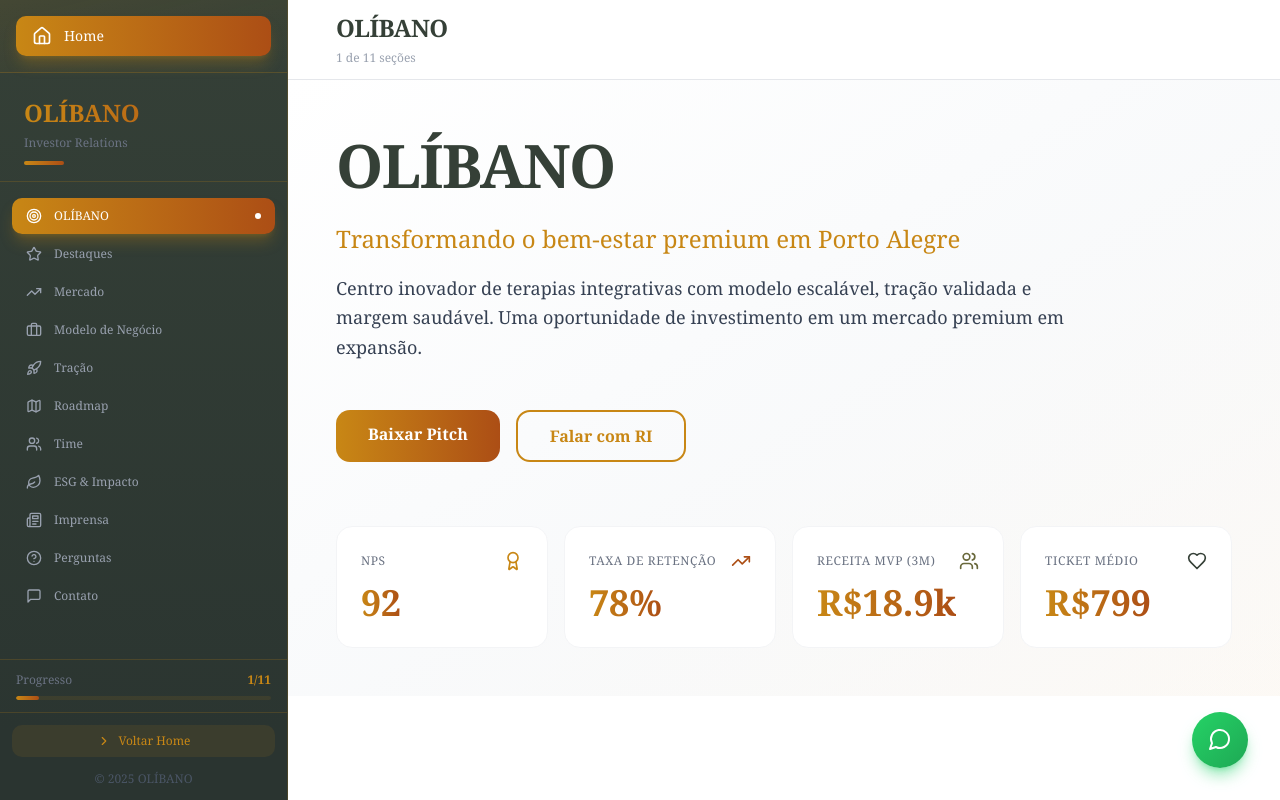
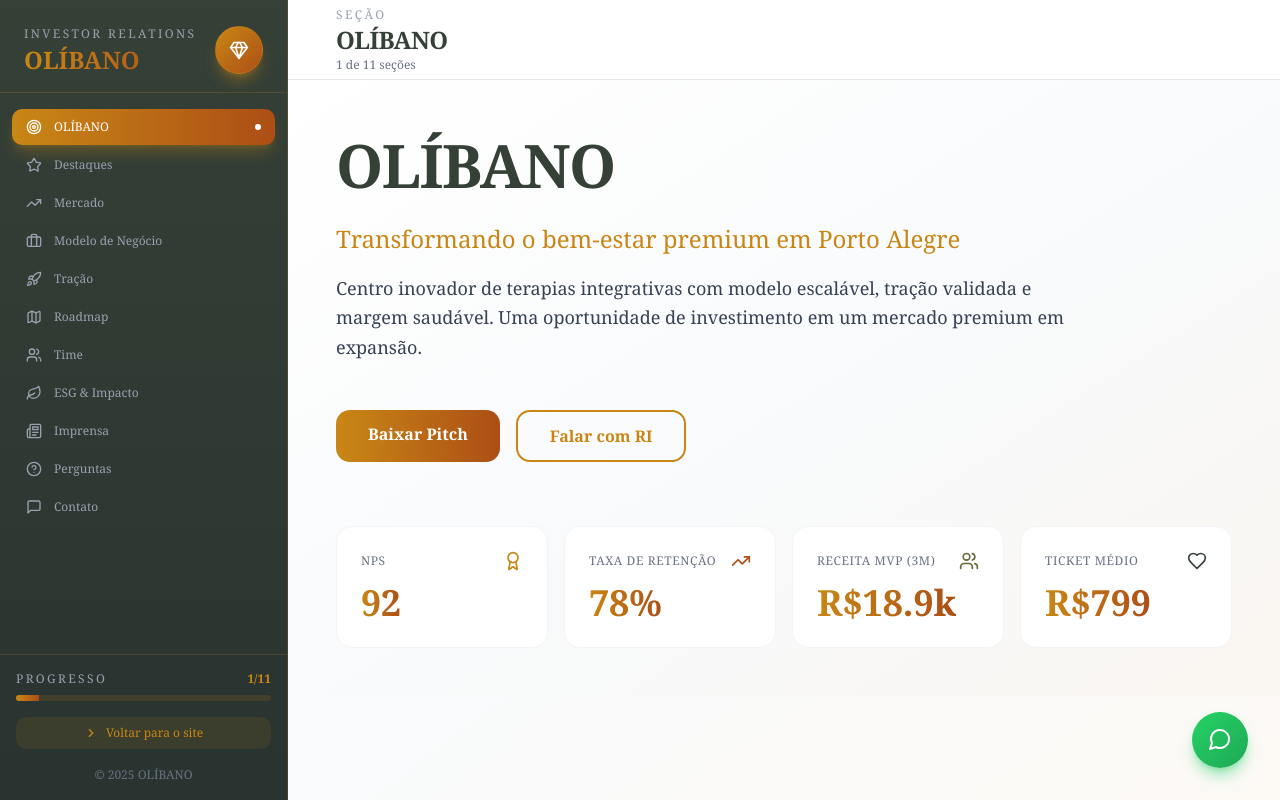
Before and after one commit to hubdogestor/RI-Olibano, a Next.js app: page /ri in a window 1280 px wide. Built offline with nearby package versions, Linux system fonts and the light colour scheme.

Commit message:
refactor: aprimorar a estrutura do layout e a responsividade da barra lateral

```diff
--- a/app/ri/page.tsx
+++ b/app/ri/page.tsx
@@ -37,9 +37,9 @@ export default function PitchDeckPage() {
   const [activeSection, setActiveSection] = useState("hero")
 
   return (
-    <div className="flex h-screen bg-white overflow-hidden relative">
+    <div className="flex min-h-screen lg:h-screen bg-white overflow-hidden relative">
       <Sidebar sections={sections} activeSection={activeSection} onSectionChange={setActiveSection} />
-      <div className="flex-1 lg:ml-0 pt-16 lg:pt-0">
+      <div className="flex-1 w-full pt-16 lg:pt-0 lg:pl-72">
         <PitchContainer activeSection={activeSection} data={riData} sections={sections} />
       </div>
       <WhatsAppButton />
--- a/components/ri/pitch-container.tsx
+++ b/components/ri/pitch-container.tsx
@@ -31,6 +31,7 @@ interface PitchContainerProps {
 
 export default function PitchContainer({ activeSection, data, sections }: PitchContainerProps) {
   const currentSectionData = sections.find((s) => s.id === activeSection)
+  const currentIndex = sections.findIndex((s) => s.id === activeSection)
 
   const renderSection = () => {
     switch (activeSection) {
@@ -62,24 +63,25 @@ export default function PitchContainer({ activeSection, data, sections }: PitchC
   }
 
   return (
-    <main className="flex-1 flex flex-col overflow-hidden ml-72">
-      {/* Header */}
-      <div className="h-20 border-b border-gray-200 bg-white px-12 flex items-center justify-between">
+    <main className="flex-1 flex flex-col lg:h-screen lg:overflow-hidden">
+      {/* Cabeçalho fixo */}
+      <div className="sticky top-16 lg:top-0 z-30 h-16 sm:h-20 border-b border-gray-200 bg-white/90 backdrop-blur flex items-center px-4 sm:px-8 lg:px-12">
         <motion.div
           key={activeSection}
-          initial={{ opacity: 0 }}
-          animate={{ opacity: 1 }}
+          initial={{ opacity: 0, y: 8 }}
+          animate={{ opacity: 1, y: 0 }}
           transition={{ duration: 0.3 }}
         >
-          <h2 className="text-2xl font-serif font-bold text-[#354037] mb-1">{currentSectionData?.title}</h2>
-          <p className="text-xs text-gray-400">
-            {sections.findIndex((s) => s.id === activeSection) + 1} de {sections.length} seções
+          <p className="text-xs text-gray-400 uppercase tracking-[0.2em]">Seção</p>
+          <h2 className="text-2xl font-serif font-bold text-[#354037] leading-tight">{currentSectionData?.title}</h2>
+          <p className="text-xs text-gray-500">
+            {currentIndex + 1} de {sections.length} seções
           </p>
         </motion.div>
       </div>
 
-      {/* Content Area */}
-      <div className="flex-1 overflow-y-auto bg-gradient-to-br from-white via-gray-50 to-[#C88715]/2">
+      {/* Conteúdo */}
+      <div className="flex-1 bg-gradient-to-br from-white via-gray-50 to-[#C88715]/5 lg:overflow-y-auto">
         <AnimatePresence mode="wait">
           <motion.div
             key={activeSection}
@@ -87,7 +89,7 @@ export default function PitchContainer({ activeSection, data, sections }: PitchC
             animate={{ opacity: 1, x: 0 }}
             exit={{ opacity: 0, x: -60 }}
             transition={{ duration: 0.4, ease: "easeInOut" }}
-            className="h-full"
+            className="min-h-full"
           >
             {renderSection()}
           </motion.div>
--- a/components/ri/sidebar.tsx
+++ b/components/ri/sidebar.tsx
@@ -1,54 +1,85 @@
 "use client"
 
-import { motion, AnimatePresence } from "framer-motion"
+import { useState } from "react"
+import { AnimatePresence, motion } from "framer-motion"
+import Link from "next/link"
+import type { LucideIcon } from "lucide-react"
+import { Gem, Menu, X, ChevronRight } from "lucide-react"
 import { cn } from "@/lib/utils"
-import { Home, Menu, ChevronRight, X } from "lucide-react"
-import Link from "next/link"
-import { useState } from "react"
 
 interface SidebarProps {
-  sections: Array<{ id: string; title: string; icon: any }>
+  sections: Array<{ id: string; title: string; icon: LucideIcon }>
   activeSection: string
   onSectionChange: (sectionId: string) => void
 }
 
 export default function Sidebar({ sections, activeSection, onSectionChange }: SidebarProps) {
   const [isExpanded, setIsExpanded] = useState(false)
-  const activeIndex = sections.findIndex((s) => s.id === activeSection)
+  const activeIndex = sections.findIndex((section) => section.id === activeSection)
+
+  const handleChange = (sectionId: string) => {
+    onSectionChange(sectionId)
+  }
+
+  const renderSectionButtons = (closeAfterSelect = false) =>
+    sections.map((section, index) => (
+      <motion.button
+        key={section.id}
+        initial={{ opacity: 0, x: -20 }}
+        animate={{ opacity: 1, x: 0 }}
+        transition={{ delay: 0.05 * index }}
+        onClick={() => {
+          handleChange(section.id)
+          if (closeAfterSelect) {
+            setIsExpanded(false)
+          }
+        }}
+        className={cn(
+          "w-full text-left px-3.5 py-2.5 rounded-lg font-medium transition-all duration-300 flex items-center gap-3",
+          activeSection === section.id
+            ? "bg-gradient-to-r from-[#C88715] to-[#AC4E15] text-white shadow-lg shadow-[#C88715]/30"
+            : "text-gray-400 hover:text-[#C88715] hover:bg-[#C88715]/10",
+        )}
+      >
+        <section.icon className="w-4 h-4 flex-shrink-0" />
+        <span className="text-xs flex-1">{section.title}</span>
+        {activeSection === section.id && (
+          <motion.div initial={{ scale: 0 }} animate={{ scale: 1 }} className="w-1.5 h-1.5 rounded-full bg-white" />
+        )}
+      </motion.button>
+    ))
 
   return (
     <>
-      {/* Fixed Top Navigation Bar - Mobile */}
+      {/* Barra superior móvel minimalista */}
       <div className="lg:hidden fixed top-0 left-0 right-0 h-16 bg-gradient-to-r from-[#354037] to-[#2a3430] border-b border-[#C88715]/20 flex items-center justify-between px-4 z-50">
-        {/* Hamburger Button */}
         <motion.button
-          onClick={() => setIsExpanded(!isExpanded)}
-          className="p-2 rounded-lg bg-[#C88715] text-white hover:bg-[#AC4E15] transition-colors"
-          whileTap={{ scale: 0.95 }}
+          onClick={() => setIsExpanded((prev) => !prev)}
+          className="inline-flex h-11 w-11 items-center justify-center rounded-full bg-[#C88715] text-white shadow-lg shadow-[#C88715]/40 transition-colors"
+          whileTap={{ scale: 0.94 }}
+          aria-label="Abrir menu de seções"
         >
           {isExpanded ? <X className="w-5 h-5" /> : <Menu className="w-5 h-5" />}
         </motion.button>
 
-        {/* Logo on Mobile */}
         <div className="text-lg font-serif font-bold bg-gradient-to-r from-[#C88715] to-[#AC4E15] bg-clip-text text-transparent">
           OLÍBANO
         </div>
 
-        {/* Home Button on Mobile */}
         <motion.button
           onClick={() => {
-            onSectionChange("hero")
+            handleChange("hero")
             setIsExpanded(false)
           }}
-          className="p-2 rounded-lg hover:bg-[#C88715]/20 text-[#C88715] transition-colors"
-          whileTap={{ scale: 0.95 }}
-          title="Voltar para Home"
+          className="inline-flex h-11 w-11 items-center justify-center rounded-full border border-[#C88715]/40 text-[#C88715] transition-all hover:bg-[#C88715]/10"
+          whileTap={{ scale: 0.94 }}
+          aria-label="Ir para início"
         >
-          <Home className="w-5 h-5" />
+          <Gem className="w-5 h-5" />
         </motion.button>
       </div>
 
-      {/* Overlay for mobile */}
+      {/* Overlay móvel */}
       <AnimatePresence>
         {isExpanded && (
           <motion.div
@@ -61,7 +92,7 @@ export default function Sidebar({ sections, activeSection, onSectionChange }: Si
         )}
       </AnimatePresence>
 
-      {/* Mobile Sidebar - Full height below top bar */}
+      {/* Gaveta lateral móvel */}
       <AnimatePresence>
         {isExpanded && (
           <motion.aside
@@ -71,40 +102,15 @@ export default function Sidebar({ sections, activeSection, onSectionChange }: Si
             transition={{ duration: 0.3 }}
             className="lg:hidden fixed left-0 top-16 h-[calc(100vh-64px)] w-64 bg-gradient-to-b from-[#354037] to-[#2a3430] border-r border-[#C88715]/20 flex flex-col z-40 overflow-y-auto"
           >
-            {/* Header */}
             <div className="px-6 pt-6 pb-4 border-b border-[#C88715]/20">
               <motion.div initial={{ opacity: 0, y: -20 }} animate={{ opacity: 1, y: 0 }} transition={{ delay: 0.1 }}>
-                <p className="text-xs text-gray-500 mt-1">Investor Relations</p>
-                <div className="h-1 w-10 bg-gradient-to-r from-[#C88715] to-[#AC4E15] rounded-full mt-2" />
+                <p className="text-xs text-gray-400 uppercase tracking-[0.2em]">Investor Relations</p>
+                <div className="h-1 w-12 bg-gradient-to-r from-[#C88715] to-[#AC4E15] rounded-full mt-3" />
               </motion.div>
             </div>
 
-            {/* Navigation */}
-            <nav className="flex-1 py-4 space-y-0.5 px-3">
-              {sections.map((section, index) => (
-                <motion.button
-                  key={section.id}
-                  initial={{ opacity: 0, x: -20 }}
-                  animate={{ opacity: 1, x: 0 }}
-                  transition={{ delay: 0.05 * index }}
-                  onClick={() => {
-                    onSectionChange(section.id)
-                    setIsExpanded(false)
-                  }}
-                  className={cn(
-                    "w-full text-left px-3.5 py-2.5 rounded-lg font-medium transition-all duration-300 flex items-center gap-3",
-                    activeSection === section.id
-                      ? "bg-gradient-to-r from-[#C88715] to-[#AC4E15] text-white shadow-lg shadow-[#C88715]/30"
-                      : "text-gray-400 hover:text-[#C88715] hover:bg-[#C88715]/10",
-                  )}
-                >
-                  {section.icon && <section.icon className="w-4 h-4 flex-shrink-0" />}
-                  <span className="text-xs flex-1">{section.title}</span>
-                </motion.button>
-              ))}
-            </nav>
+            <nav className="flex-1 py-4 space-y-0.5 px-3">{renderSectionButtons(true)}</nav>
 
-            {/* Footer */}
             <div className="p-3 border-t border-[#C88715]/20 bg-[#2a3430]/50 space-y-3">
               <Link
                 href="/"
@@ -112,110 +118,68 @@ export default function Sidebar({ sections, activeSection, onSectionChange }: Si
                 className="w-full flex items-center justify-center gap-2 px-3 py-2 rounded-lg bg-[#C88715]/10 text-[#C88715] hover:bg-[#C88715]/20 transition-all duration-300 text-xs font-medium"
               >
                 <ChevronRight className="w-3.5 h-3.5" />
-                Voltar Home
+                Voltar para o site
               </Link>
             </div>
           </motion.aside>
         )}
       </AnimatePresence>
 
-      {/* Desktop Sidebar */}
-      <motion.aside
-        initial={{ x: -320 }}
-        animate={{ x: 0 }}
-        transition={{ duration: 0.3, ease: "easeOut" }}
-        onHoverStart={() => setIsExpanded(true)}
-        onHoverEnd={() => setIsExpanded(false)}
-        className="hidden lg:flex w-72 bg-gradient-to-b from-[#354037] to-[#2a3430] border-r border-[#C88715]/20 flex-col overflow-hidden fixed left-0 top-0 h-screen z-40"
+      {/* Sidebar desktop fixa */}
+      <aside className="hidden lg:flex w-72 bg-gradient-to-b from-[#354037] to-[#2a3430] border-r border-[#C88715]/20 flex-col overflow-hidden fixed left-0 top-0 h-screen z-40">
+        <div className="p-6 pb-4 border-b border-[#C88715]/20 flex items-center justify-between">
+          <div>
+            <p className="text-xs text-gray-400 uppercase tracking-[0.2em]">Investor Relations</p>
+            <div className="text-2xl font-serif font-bold bg-gradient-to-r from-[#C88715] to-[#AC4E15] bg-clip-text text-transparent">
+              OLÍBANO
+            </div>
+          </div>
+          <motion.button
+            whileTap={{ scale: 0.94 }}
+            onClick={() => handleChange("hero")}
+            className={cn(
+              "inline-flex h-12 w-12 items-center justify-center rounded-full border border-[#C88715]/40 transition-all",
+              activeSection === "hero"
+                ? "bg-gradient-to-br from-[#C88715] to-[#AC4E15] text-white shadow-lg shadow-[#C88715]/40"
+                : "text-[#C88715] hover:bg-[#C88715]/10",
+            )}
+            aria-label="Ir para início"
           >
-        {/* Home Button - Always Visible */}
-        <div className="p-4 border-b border-[#C88715]/20 bg-gradient-to-br from-[#C88715]/10 to-transparent">
-          <motion.button
-            initial={{ opacity: 0, y: -10 }}
-            animate={{ opacity: 1, y: 0 }}
-            onClick={() => onSectionChange("hero")}
-            className={cn(
-              "w-full flex items-center gap-3 px-4 py-2.5 rounded-lg font-medium transition-all duration-300",
-              activeSection === "hero"
-                ? "bg-gradient-to-r from-[#C88715] to-[#AC4E15] text-white shadow-lg shadow-[#C88715]/30"
-                : "text-gray-400 hover:text-[#C88715] hover:bg-[#C88715]/10",
-            )}
-          >
-            <Home className="w-5 h-5 flex-shrink-0" />
-            <span className="text-sm font-medium">Home</span>
+            <Gem className="w-5 h-5" />
           </motion.button>
         </div>
 
-        {/* Header */}
-        <div className="px-6 pt-6 pb-4 border-b border-[#C88715]/20">
-          <motion.div initial={{ opacity: 0, y: -20 }} animate={{ opacity: 1, y: 0 }} transition={{ delay: 0.1 }}>
-            <div className="text-2xl font-serif font-bold bg-gradient-to-r from-[#C88715] to-[#AC4E15] bg-clip-text text-transparent">
-              OLÍBANO
-            </div>
-            <p className="text-xs text-gray-500 mt-1">Investor Relations</p>
-            <div className="h-1 w-10 bg-gradient-to-r from-[#C88715] to-[#AC4E15] rounded-full mt-2" />
-          </motion.div>
-        </div>
+        <nav className="flex-1 overflow-y-auto py-4 space-y-0.5 px-3">{renderSectionButtons()}</nav>
 
-        {/* Navigation */}
-        <nav className="flex-1 overflow-y-auto py-4 space-y-0.5 px-3">
-          {sections.map((section, index) => (
-            <motion.button
-              key={section.id}
-              initial={{ opacity: 0, x: -20 }}
-              animate={{ opacity: 1, x: 0 }}
-              transition={{ delay: 0.05 * index }}
-              onClick={() => onSectionChange(section.id)}
-              className={cn(
-                "w-full text-left px-3.5 py-2.5 rounded-lg font-medium transition-all duration-300 flex items-center gap-3 relative group",
-                activeSection === section.id
-                  ? "bg-gradient-to-r from-[#C88715] to-[#AC4E15] text-white shadow-lg shadow-[#C88715]/30"
-                  : "text-gray-400 hover:text-[#C88715] hover:bg-[#C88715]/10",
-              )}
-            >
-              {section.icon && <section.icon className="w-4 h-4 flex-shrink-0" />}
-              <span className="text-xs flex-1">{section.title}</span>
-              {activeSection === section.id && (
-                <motion.div
-                  initial={{ scale: 0 }}
-                  animate={{ scale: 1 }}
-                  className="w-1.5 h-1.5 rounded-full bg-white"
-                />
-              )}
-            </motion.button>
-          ))}
-        </nav>
-
-        {/* Progress Bar */}
-        <div className="px-4 py-3 border-t border-[#C88715]/20">
-          <div className="flex items-center justify-between mb-2">
-            <span className="text-xs text-gray-500 font-medium">Progresso</span>
+        <div className="px-4 py-4 border-t border-[#C88715]/20 space-y-4 bg-[#2a3430]/40">
+          <div>
+            <div className="flex items-center justify-between">
+              <span className="text-xs text-gray-400 uppercase tracking-[0.2em]">Progresso</span>
               <span className="text-xs text-[#C88715] font-semibold">
                 {activeIndex + 1}/{sections.length}
               </span>
             </div>
-          <div className="w-full h-1 bg-[#C88715]/10 rounded-full overflow-hidden">
+            <div className="w-full h-1.5 bg-[#C88715]/15 rounded-full overflow-hidden mt-2">
               <motion.div
+                key={activeSection}
                 initial={{ width: 0 }}
                 animate={{ width: `${((activeIndex + 1) / sections.length) * 100}%` }}
                 transition={{ duration: 0.4, ease: "easeOut" }}
-              className="h-full bg-gradient-to-r from-[#C88715] to-[#AC4E15] rounded-full"
+                className="h-full bg-gradient-to-r from-[#C88715] to-[#AC4E15]"
               />
             </div>
           </div>
 
-        {/* Footer */}
-        <div className="p-3 border-t border-[#C88715]/20 bg-[#2a3430]/50 space-y-3">
           <Link
             href="/"
-            className="w-full flex items-center justify-center gap-2 px-3 py-2 rounded-lg bg-[#C88715]/10 text-[#C88715] hover:bg-[#C88715]/20 transition-all duration-300 text-xs font-medium group"
+            className="w-full flex items-center justify-center gap-2 px-3 py-2 rounded-lg bg-[#C88715]/10 text-[#C88715] hover:bg-[#C88715]/20 transition-all duration-300 text-xs font-medium"
           >
-            <ChevronRight className="w-3.5 h-3.5 group-hover:translate-x-0.5 transition-transform" />
-            Voltar Home
+            <ChevronRight className="w-3.5 h-3.5" />
+            Voltar para o site
           </Link>
-          <p className="text-xs text-gray-600 text-center">© 2025 OLÍBANO</p>
+          <p className="text-xs text-gray-500 text-center">© 2025 OLÍBANO</p>
         </div>
-      </motion.aside>
+      </aside>
     </>
   )
 }
```
Lines whose indentation alone changed are shown as unchanged.
